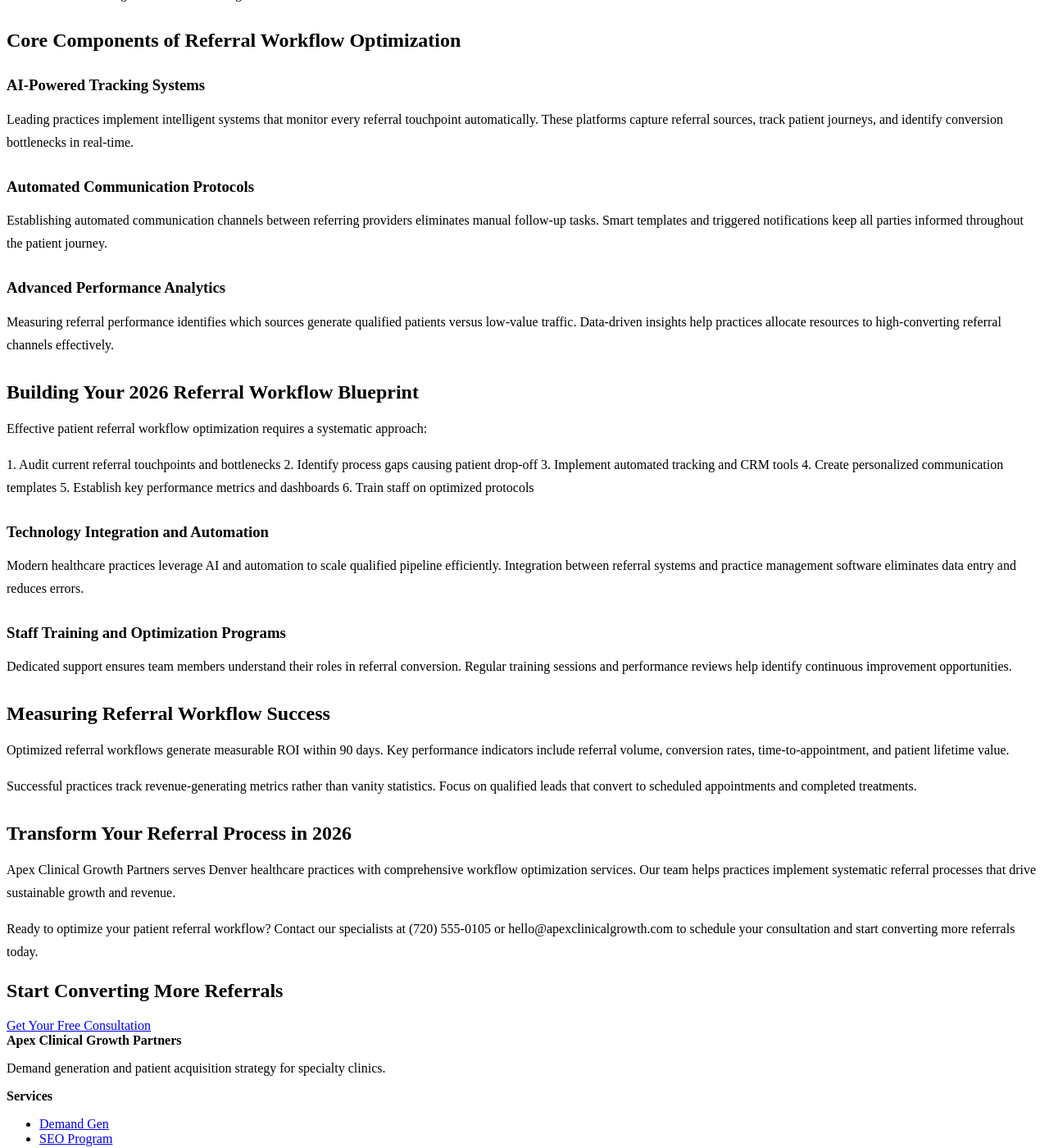
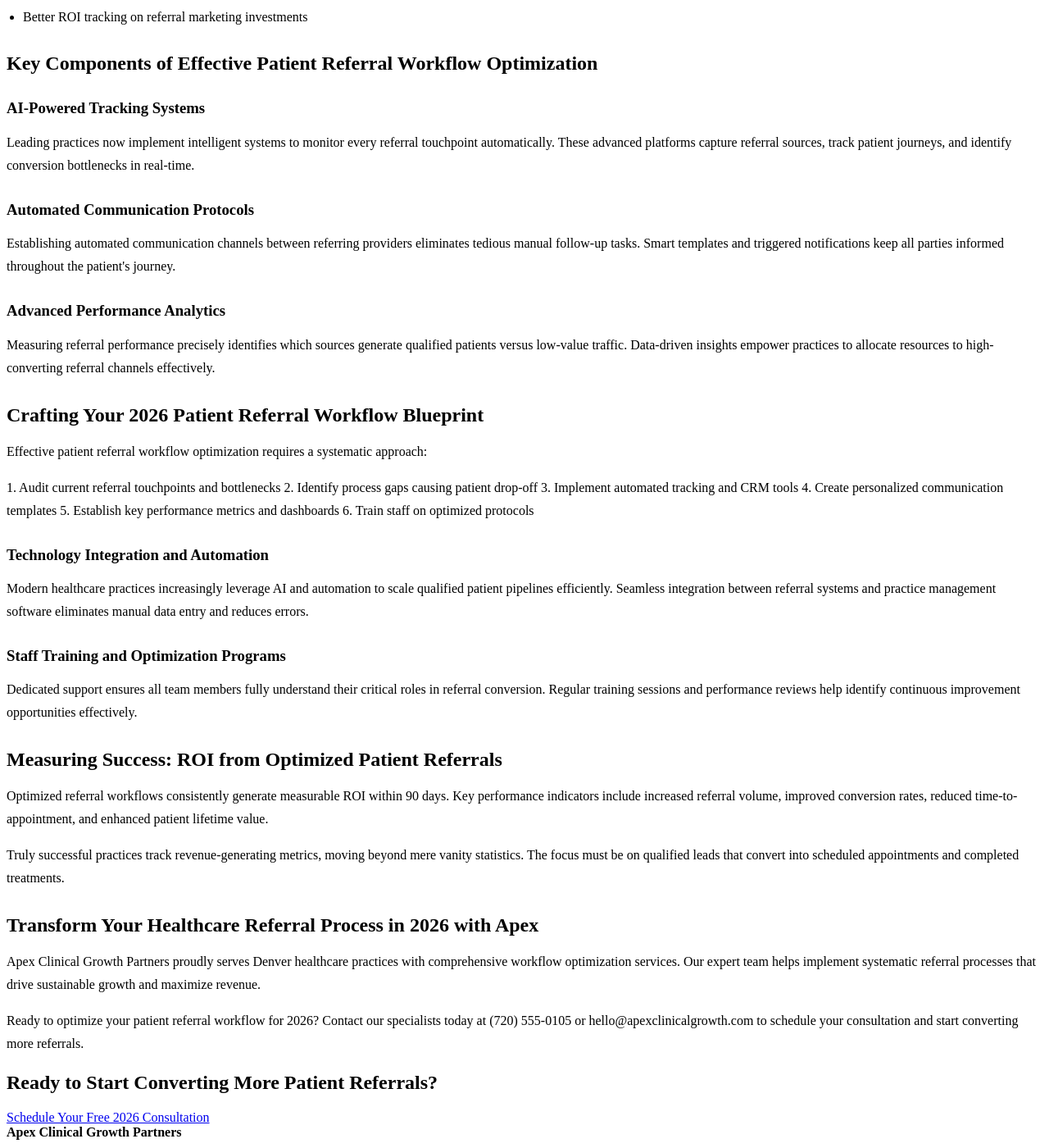
Before and after one commit to prjctlphbt/orbitr-canary-angular-20260228, a Jekyll site: the page patient-referral-workflow-blueprint.html, which Jekyll copies as it is, in a window 1280 px wide and 1400 px high, scrolled down 540 px. Shown: the whole window at 82% size. Built offline with Jekyll 4.4.1, drawn with Linux system fonts in a browser that asks for light colours; some of the changed text lies outside the part shown.

Commit message:
Refresh and update content: patient-referral-workflow-blueprint.html

```diff
--- a/patient-referral-workflow-blueprint.html
+++ b/patient-referral-workflow-blueprint.html
@@ -4,7 +4,7 @@
 <head>
 <meta charset="utf-8"/>
 <meta content="width=device-width, initial-scale=1.0" name="viewport"/>
-<meta content="Optimize your patient referral workflow with Apex Clinical Growth Partners. Streamline processes, reduce delays, and boost referral volume by 40% in 2026. Get your blueprint today." name="description"/>
+<meta content="Unlock rapid growth for your healthcare practice in 2026 with Apex Clinical Growth Partners' Patient Referral Workflow Optimization Blueprint. Streamline processes, boost conversions, and maximize revenue. Download your guide now!" name="description"/>
 <title>Patient Referral Workflow Optimization Blueprint | 2026 Guide</title>
 <style>
 
@@ -103,15 +103,15 @@
 <section class="page-hero landing-hero">
 <div class="container">
 <h1>Patient Referral Workflow Optimization Blueprint</h1>
-<a class="cta" href="/services/">Get Your Blueprint</a>
+<a class="cta" href="/services/">Download Your 2026 Blueprint</a>
 </div>
 </section>
 <section class="landing-content">
 <div class="container orbitr-generated-content">
 <h1>Patient Referral Workflow Optimization Blueprint</h1>
-<p>Streamlining patient referrals drives healthcare growth and maximizes revenue in 2026. Effective workflow optimization transforms fragmented processes into seamless systems that convert qualified leads into scheduled patients.</p>
-<h2>Why Patient Referral Workflows Drive Practice Growth</h2>
-<p>Inefficient referral systems waste valuable opportunities and marketing budget. Healthcare practices lose potential revenue when referral processes lack automation and tracking capabilities.</p>
+<p>Streamlining patient referrals is paramount for healthcare growth and maximizing revenue in 2026. Effective workflow optimization transforms fragmented processes into seamless systems, converting qualified leads into scheduled patients rapidly.</p>
+<h2>Why Optimized Patient Referral Workflows Drive Healthcare Growth</h2>
+<p>Inefficient referral systems often waste valuable opportunities and marketing budgets. Many healthcare practices lose significant potential revenue when referral processes lack crucial automation and tracking capabilities.</p>
 <p>What practices achieve within 90 days of implementing optimized workflows:</p>
 <ul>
 <li>45% increase in referral conversion rates</li>
@@ -120,14 +120,14 @@
 <li>Enhanced patient experience through faster scheduling</li>
 <li>Better ROI tracking on referral marketing investments</li>
 </ul>
-<h2>Core Components of Referral Workflow Optimization</h2>
+<h2>Key Components of Effective Patient Referral Workflow Optimization</h2>
 <h3>AI-Powered Tracking Systems</h3>
-<p>Leading practices implement intelligent systems that monitor every referral touchpoint automatically. These platforms capture referral sources, track patient journeys, and identify conversion bottlenecks in real-time.</p>
+<p>Leading practices now implement intelligent systems to monitor every referral touchpoint automatically. These advanced platforms capture referral sources, track patient journeys, and identify conversion bottlenecks in real-time.</p>
 <h3>Automated Communication Protocols</h3>
-<p>Establishing automated communication channels between referring providers eliminates manual follow-up tasks. Smart templates and triggered notifications keep all parties informed throughout the patient journey.</p>
+<p>Establishing automated communication channels between referring providers eliminates tedious manual follow-up tasks. Smart templates and triggered notifications keep all parties informed throughout the patient's journey.</p>
 <h3>Advanced Performance Analytics</h3>
-<p>Measuring referral performance identifies which sources generate qualified patients versus low-value traffic. Data-driven insights help practices allocate resources to high-converting referral channels effectively.</p>
-<h2>Building Your 2026 Referral Workflow Blueprint</h2>
+<p>Measuring referral performance precisely identifies which sources generate qualified patients versus low-value traffic. Data-driven insights empower practices to allocate resources to high-converting referral channels effectively.</p>
+<h2>Crafting Your 2026 Patient Referral Workflow Blueprint</h2>
 <p>Effective patient referral workflow optimization requires a systematic approach:</p>
 <p>1. Audit current referral touchpoints and bottlenecks
 2. Identify process gaps causing patient drop-off
@@ -136,21 +136,21 @@
 5. Establish key performance metrics and dashboards
 6. Train staff on optimized protocols</p>
 <h3>Technology Integration and Automation</h3>
-<p>Modern healthcare practices leverage AI and automation to scale qualified pipeline efficiently. Integration between referral systems and practice management software eliminates data entry and reduces errors.</p>
+<p>Modern healthcare practices increasingly leverage AI and automation to scale qualified patient pipelines efficiently. Seamless integration between referral systems and practice management software eliminates manual data entry and reduces errors.</p>
 <h3>Staff Training and Optimization Programs</h3>
-<p>Dedicated support ensures team members understand their roles in referral conversion. Regular training sessions and performance reviews help identify continuous improvement opportunities.</p>
-<h2>Measuring Referral Workflow Success</h2>
-<p>Optimized referral workflows generate measurable ROI within 90 days. Key performance indicators include referral volume, conversion rates, time-to-appointment, and patient lifetime value.</p>
-<p>Successful practices track revenue-generating metrics rather than vanity statistics. Focus on qualified leads that convert to scheduled appointments and completed treatments.</p>
-<h2>Transform Your Referral Process in 2026</h2>
-<p>Apex Clinical Growth Partners serves Denver healthcare practices with comprehensive workflow optimization services. Our team helps practices implement systematic referral processes that drive sustainable growth and revenue.</p>
-<p>Ready to optimize your patient referral workflow? Contact our specialists at (720) 555-0105 or hello@apexclinicalgrowth.com to schedule your consultation and start converting more referrals today.</p>
+<p>Dedicated support ensures all team members fully understand their critical roles in referral conversion. Regular training sessions and performance reviews help identify continuous improvement opportunities effectively.</p>
+<h2>Measuring Success: ROI from Optimized Patient Referrals</h2>
+<p>Optimized referral workflows consistently generate measurable ROI within 90 days. Key performance indicators include increased referral volume, improved conversion rates, reduced time-to-appointment, and enhanced patient lifetime value.</p>
+<p>Truly successful practices track revenue-generating metrics, moving beyond mere vanity statistics. The focus must be on qualified leads that convert into scheduled appointments and completed treatments.</p>
+<h2>Transform Your Healthcare Referral Process in 2026 with Apex</h2>
+<p>Apex Clinical Growth Partners proudly serves Denver healthcare practices with comprehensive workflow optimization services. Our expert team helps implement systematic referral processes that drive sustainable growth and maximize revenue.</p>
+<p>Ready to optimize your patient referral workflow for 2026? Contact our specialists today at (720) 555-0105 or hello@apexclinicalgrowth.com to schedule your consultation and start converting more referrals.</p>
 </div>
 </section>
 <section class="landing-cta">
 <div class="container">
-<h2>Start Converting More Referrals</h2>
-<a class="cta" href="/services/">Get Your Free Consultation</a>
+<h2>Ready to Start Converting More Patient Referrals?</h2>
+<a class="cta" href="/services/">Schedule Your Free 2026 Consultation</a>
 </div>
 </section>
 </main>
```
Also changed, not shown: other parts of patient-referral-workflow-blueprint.html (+0 -10 lines).
